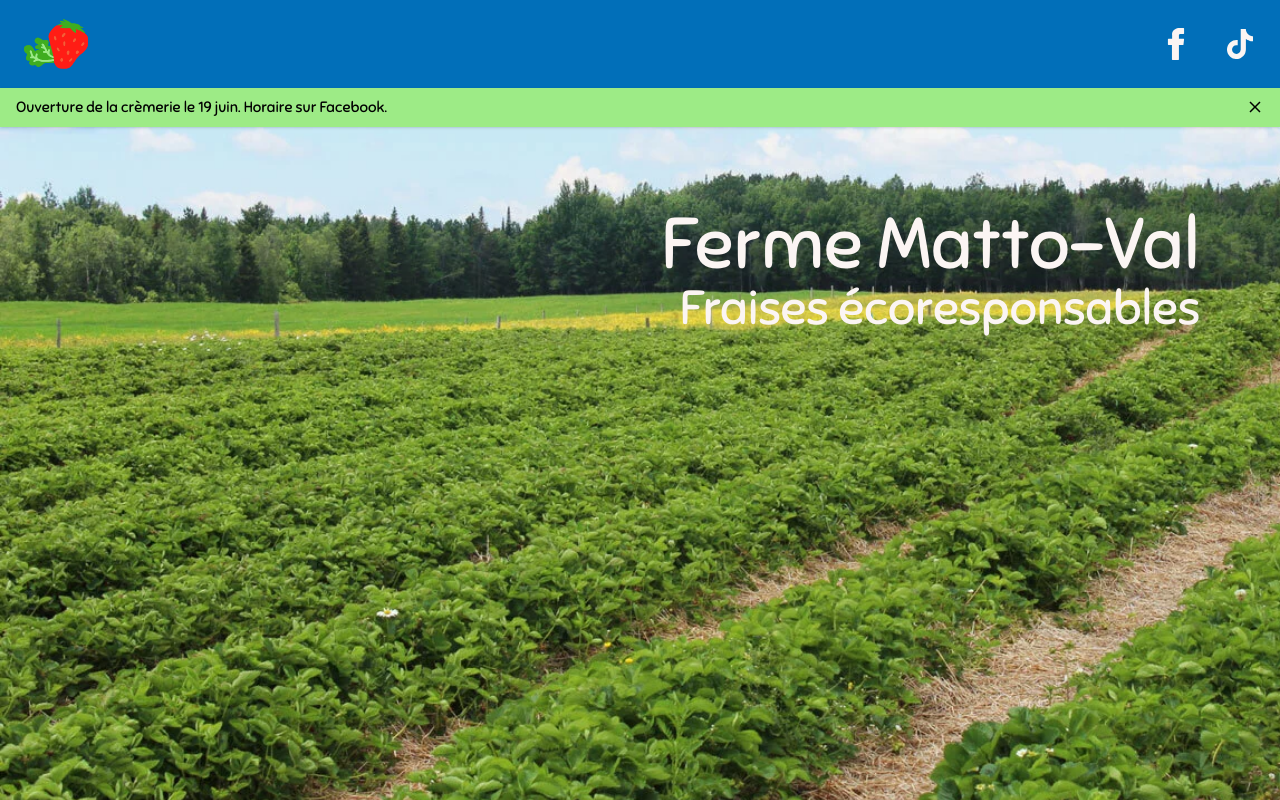
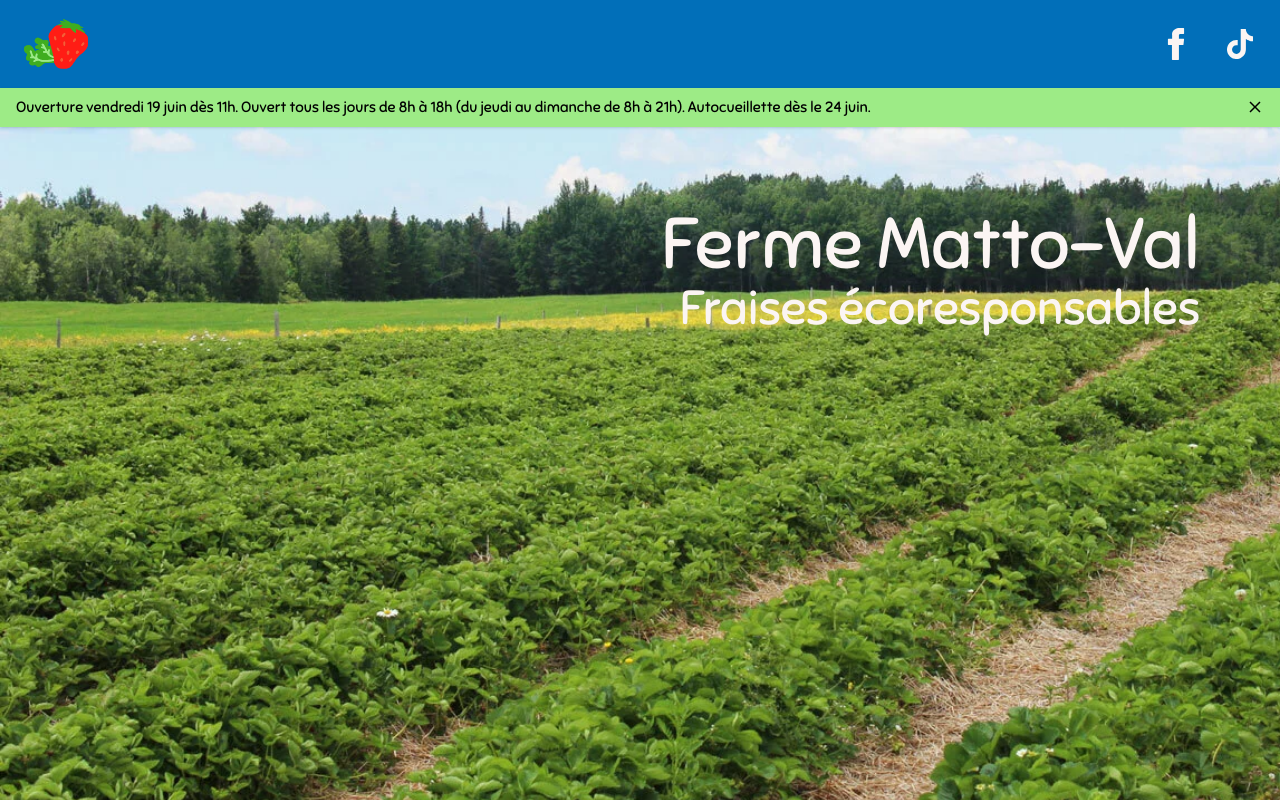
Before and after one commit to sickerion/ferme-matto-val, a Vue app: page / in a window 1280 px wide. Shown: the top 800 px of the page. Built offline with nearby package versions, Linux system fonts and the light colour scheme; what @vueuse/head would draw is missing.

Commit message:
Message préouverture

```diff
--- a/src/components/BannerAlert.vue
+++ b/src/components/BannerAlert.vue
@@ -1,7 +1,7 @@
 <template>
   <div v-if="showBanner" class="alertBanner w-full fixed z-10 mt-2">
     <p class="close cursor-pointer flex items-center justify-between w-full py-2 px-4 bg-green shadow text-black" title="close">
-      {{ messageOuvertureCremerieAVenir }}
+      {{ messagePreouverture2026 }}
 
       <svg
         class="fill-current"
@@ -32,6 +32,7 @@
     const messageLink = "https://www.facebook.com/fermemattoval/"
     const messageFraiseTermineEtCremerie = "Saison des fraises terminée. Ouverture de la crèmerie: jeudi 18h à 21h, vendredi et samedi 11h à 21h et dimanche 11h à 18h."
     const messageOuvertureCremerieAVenir = "Ouverture de la crèmerie le 19 juin. Horaire sur Facebook."
+    const messagePreouverture2026 = "Ouverture vendredi 19 juin dès 11h. Ouvert tous les jours de 8h à 18h (du jeudi au dimanche de 8h à 21h). Autocueillette dès le 24 juin."
 
     function closeBanner() {
       showBanner.value = false;
@@ -46,7 +47,8 @@
       messageLink,
       messageFraiseTermineEtCremerie,
       messageOuvertureCremerieAVenir,
-      closeBanner
+      closeBanner,
+      messagePreouverture2026
     }
   },
 };
```
